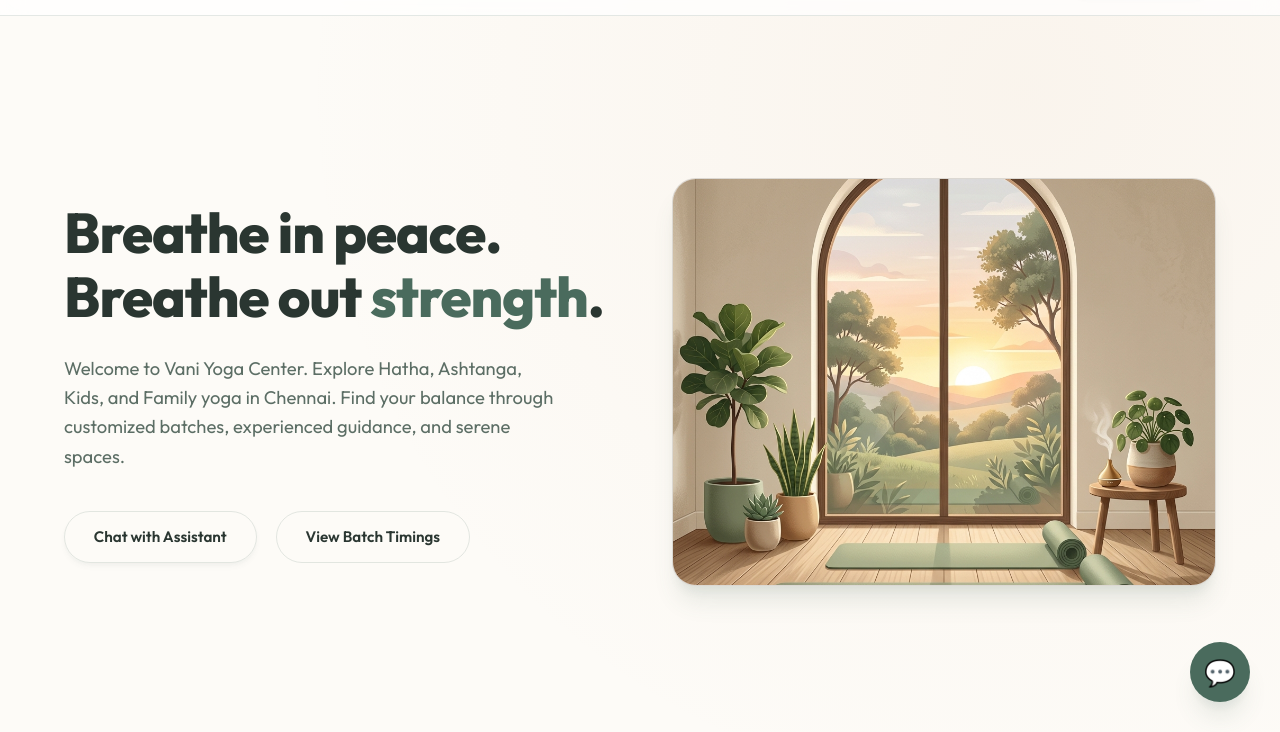
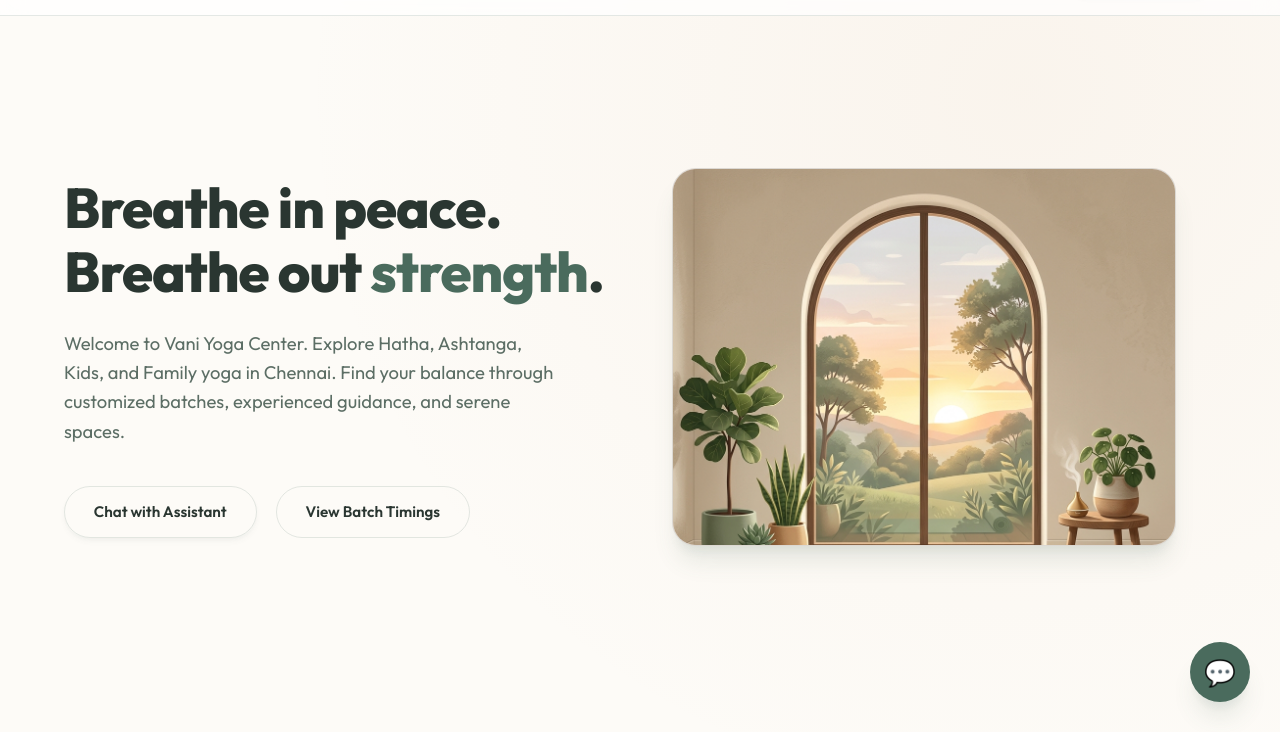
Before and after one commit to vaniyogacenter/vyc-webapp, a website: page index.html in a window 1280 px wide. Shown: the part 68-800 px from the top of the page. Drawn offline with Linux system fonts and the light colour scheme.

Commit message:
Fix hero image clipping and chat button overlap

```diff
--- a/style.css
+++ b/style.css
@@ -191,6 +191,7 @@ header {
   display: flex;
   align-items: center;
   padding-top: 100px;
+  padding-bottom: 50px;
   overflow: hidden;
   background: radial-gradient(circle at 80% 20%, rgba(212, 163, 115, 0.08) 0%, transparent 60%);
 }
@@ -267,12 +268,14 @@ header {
   align-items: center;
   background-color: var(--bg-section);
   border: 1px solid var(--border-color);
+  margin-right: 40px;
 }
 
 .hero-img {
   width: 100%;
   height: 100%;
   object-fit: cover;
+  object-position: center top;
   transition: transform var(--transition-speed) ease;
 }
 
```
